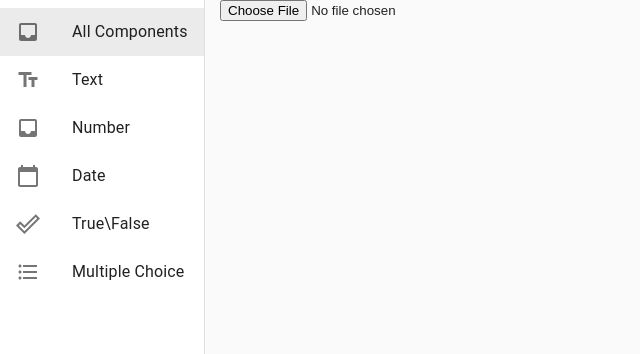
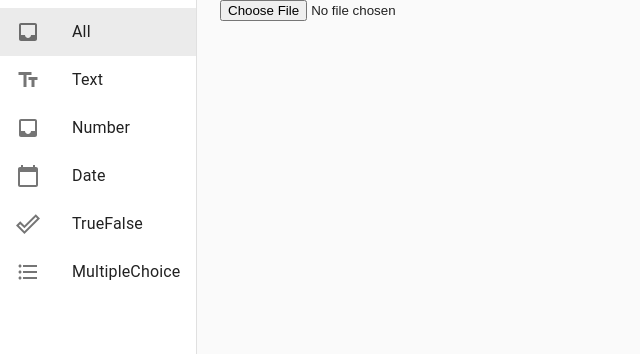
Before and after one commit to steveofficer/HDScriptVisualizer, a React (Create React App) app: page / in a window 1280 px wide. Shown: the top 354 px of the page, without its empty margins (0-640 px from the left). Built offline with nearby package versions, Linux system fonts and the light colour scheme; the HTML template or start-up script is replaced by a standard one.

Commit message:
Remove repetition in Sidebar definition.

```diff
--- a/src/components/Sidebar.tsx
+++ b/src/components/Sidebar.tsx
@@ -7,31 +7,22 @@ export function Sidebar(props: { activeFilter: string, setComponentFilter(compon
     return (
         <Drawer variant="permanent" style={{width: "220px" }}>
           <List>
-              <ListItem button selected={props.activeFilter === "All"} onClick={() => props.setComponentFilter("All")}>
-                <ListItemIcon><Inbox /></ListItemIcon>
-                <ListItemText primary="All Components" />
-              </ListItem>
-              <ListItem button selected={props.activeFilter === "Text"} onClick={() => props.setComponentFilter("Text")}>
-                <ListItemIcon><TextFields /></ListItemIcon>
-                <ListItemText primary="Text" />
-              </ListItem>
-              <ListItem button selected={props.activeFilter === "Number"} onClick={() => props.setComponentFilter("Number")}>
-                <ListItemIcon><Inbox /></ListItemIcon>
-                <ListItemText primary="Number" />
-              </ListItem>
-              <ListItem button selected={props.activeFilter === "Date"} onClick={() => props.setComponentFilter("Date")}>
-                <ListItemIcon><CalendarToday /></ListItemIcon>
-                <ListItemText primary="Date" />
-              </ListItem>
-              <ListItem button selected={props.activeFilter === "TrueFalse"} onClick={() => props.setComponentFilter("TrueFalse")}>
-                <ListItemIcon><DoneOutline /></ListItemIcon>
-                <ListItemText primary="True\False" />
-              </ListItem>
-              <ListItem button selected={props.activeFilter === "MultipleChoice"} onClick={() => props.setComponentFilter("MultipleChoice")}>
-                <ListItemIcon><FormatListBulleted /></ListItemIcon>
-                <ListItemText primary="Multiple Choice" />
-              </ListItem>
-            </List>
+            {
+              [
+                { name: "All", icon: <Inbox /> },
+                { name: "Text", icon: <TextFields /> },
+                { name: "Number", icon: <Inbox /> },
+                { name: "Date", icon: <CalendarToday /> },
+                { name: "TrueFalse", icon: <DoneOutline /> },
+                { name: "MultipleChoice", icon: <FormatListBulleted /> },
+              ].map(item =>
+                <ListItem key={item.name} button selected={props.activeFilter === item.name} onClick={() => props.setComponentFilter(item.name as ComponentType)}>
+                  <ListItemIcon>{item.icon}</ListItemIcon>
+                  <ListItemText primary={item.name} />
+                </ListItem>
+              )
+            }
+          </List>
         </Drawer>
     );
 }
```
